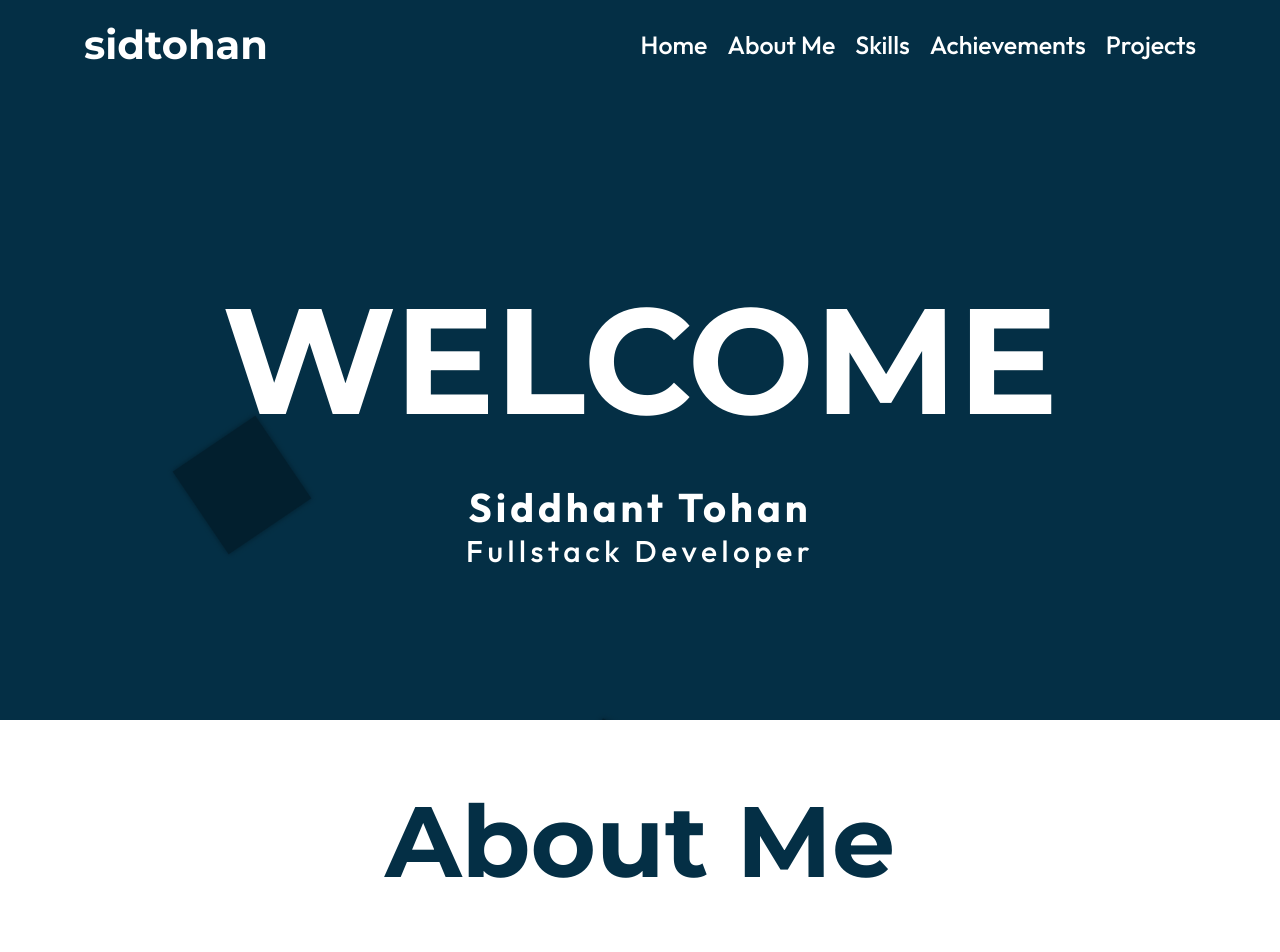
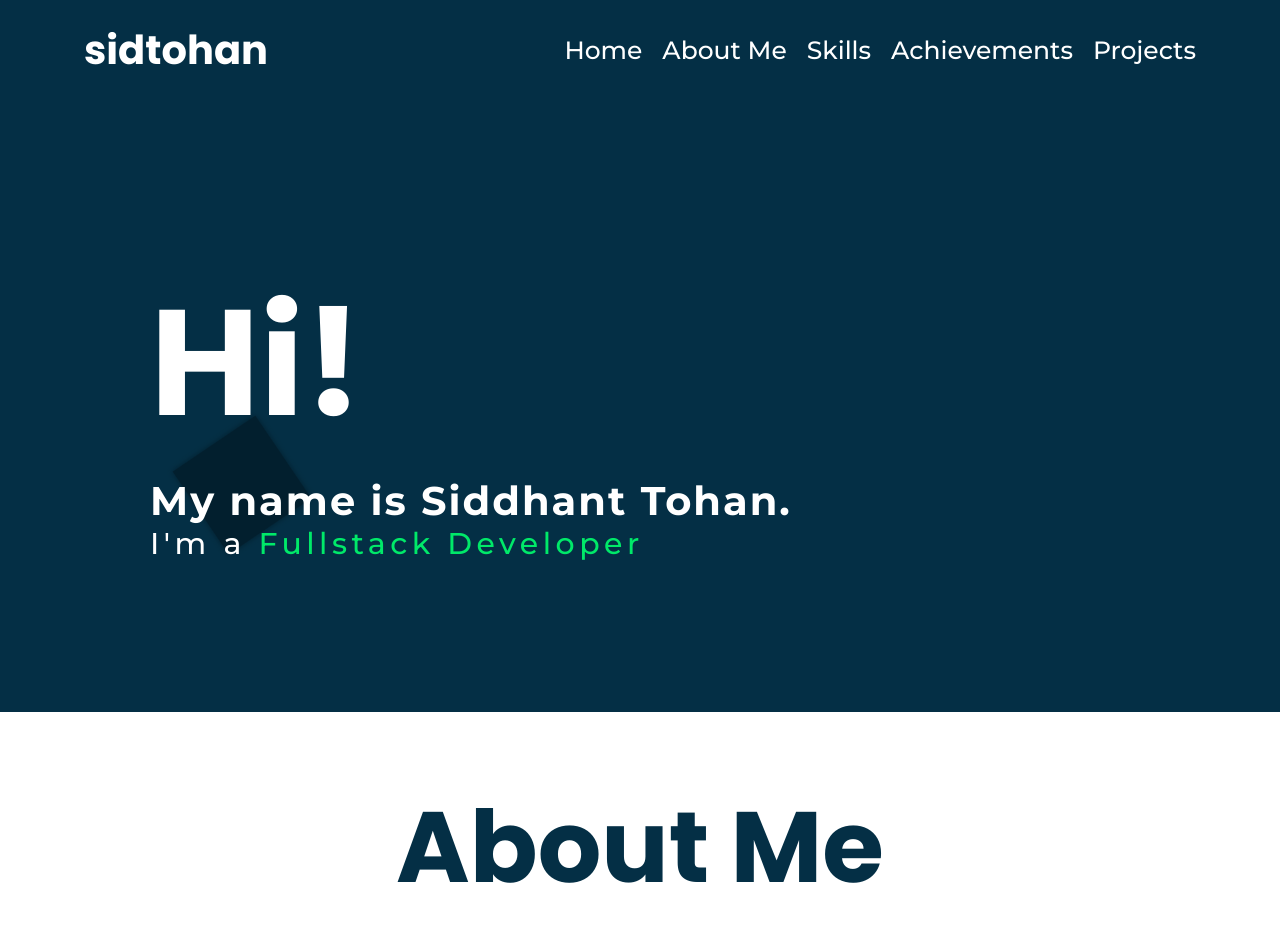
Before and after one commit to sidtohan/portfolio, a React (Create React App) app: page / in a window 1280 px wide. Shown: the top 952 px of the page. Built offline with nearby package versions, Linux system fonts and the light colour scheme.

Commit message:
made some changes to typography

```diff
--- a/src/components/Welcome.js
+++ b/src/components/Welcome.js
@@ -3,9 +3,11 @@ const Welcome = ({ name }) => {
   return (
     <>
       <section id="welcome">
-        <h2>WELCOME</h2>
-        <div className="name">{name}</div>
-        <div className="welcome-skills">Fullstack Developer</div>
+        <h2>Hi!</h2>
+        <div className="name">My name is {name}.</div>
+        <div className="welcome-skills">
+          I'm a <span className="welcome-skill-name">Fullstack Developer</span>
+        </div>
       </section>
     </>
   );
--- a/src/index.css
+++ b/src/index.css
@@ -1,4 +1,4 @@
-@import url("https://fonts.googleapis.com/css2?family=Montserrat:wght@700&family=Outfit:wght@500;600;700&display=swap");
+@import url("https://fonts.googleapis.com/css2?family=Poppins:wght@700&family=Montserrat:wght@500;600;700&display=swap");
 
 * {
   padding: 0;
@@ -9,8 +9,8 @@
 }
 
 .section-heading {
-  font-family: "Montserrat", -apple-system, BlinkMacSystemFont, "Segoe UI",
-    Roboto, Oxygen, Ubuntu, Cantarell, "Helvetica Neue", sans-serif;
+  font-family: "Poppins", -apple-system, BlinkMacSystemFont, "Segoe UI", Roboto,
+    Oxygen, Ubuntu, Cantarell, "Helvetica Neue", sans-serif;
   font-size: 100px;
   padding: 30px;
 }
@@ -25,7 +25,7 @@ header {
   align-items: center;
   color: #fff;
 
-  font-family: "Montserrat", -apple-system, BlinkMacSystemFont, "Segoe UI";
+  font-family: "Poppins", -apple-system, BlinkMacSystemFont, "Segoe UI";
 }
 
 .header-name {
@@ -42,7 +42,7 @@ header {
 }
 
 .nav-item {
-  font-family: "Outfit", -apple-system, BlinkMacSystemFont, "Segoe UI", Roboto,
+  font-family: "Montserrat", -apple-system, BlinkMacSystemFont, "Segoe UI", Roboto,
     Oxygen, Ubuntu, Cantarell, "Helvetica Neue", sans-serif;
   font-size: 25px;
   cursor: pointer;
@@ -51,36 +51,37 @@ header {
 #welcome {
   display: flex;
   flex-direction: column;
-  align-items: center;
   justify-content: center;
   width: 100%;
-  padding: 150px 0;
+  padding: 150px;
   color: #fff;
 }
 
 #welcome > h2 {
-  font-family: "Montserrat", -apple-system, BlinkMacSystemFont, "Segoe UI",
-    Roboto, Oxygen, Ubuntu, Cantarell, "Helvetica Neue", sans-serif;
+  font-family: "Poppins", -apple-system, BlinkMacSystemFont, "Segoe UI", Roboto,
+    Oxygen, Ubuntu, Cantarell, "Helvetica Neue", sans-serif;
   font-size: 150px;
-  padding: 30px;
 }
 
 .name {
-  font-family: "Outfit", -apple-system, BlinkMacSystemFont, "Segoe UI", Roboto,
+  font-family: "Montserrat", -apple-system, BlinkMacSystemFont, "Segoe UI", Roboto,
     Oxygen, Ubuntu, Cantarell, "Helvetica Neue", sans-serif;
   font-size: 40px;
   font-weight: bold;
-  letter-spacing: 0.1em;
+  letter-spacing: 0.05em;
 }
 
 .welcome-skills {
-  font-family: "Outfit", -apple-system, BlinkMacSystemFont, "Segoe UI", Roboto,
+  font-family: "Montserrat", -apple-system, BlinkMacSystemFont, "Segoe UI", Roboto,
     Oxygen, Ubuntu, Cantarell, "Helvetica Neue", sans-serif;
   font-size: 30px;
   font-weight: medium;
   letter-spacing: 0.15em;
 }
 
+.welcome-skill-name {
+  color: #00e969;
+}
 /* ABOUT ME  */
 #about-me {
   display: flex;
@@ -104,10 +105,10 @@ header {
 }
 
 .about-me-text {
-  font-family: "Outfit", -apple-system, BlinkMacSystemFont, "Segoe UI", Roboto,
+  font-family: "Montserrat", -apple-system, BlinkMacSystemFont, "Segoe UI", Roboto,
     Oxygen, Ubuntu, Cantarell, "Helvetica Neue", sans-serif;
   font-style: normal;
-  font-weight: 500;
+  font-weight: 600;
   font-size: 30px;
   color: rgb(38, 38, 38);
 }
@@ -163,15 +164,18 @@ header {
 
 .skill-card:hover {
   transform: scale(1.1);
-  border-top: #09753a solid 4px;
-  border-left: #09753a solid 4px;
-  border-bottom: #042f45 solid 4px;
-  border-right: #042f45 solid 4px;
+  border: #042f45 solid 4px;
+  animation: border-transform 1s ease-in-out forwards;
 }
 
+@keyframes border-transform {
+  to {
+    border: #00a84c solid 4px;
+  }
+}
 .skill-name {
-  font-family: "Montserrat", -apple-system, BlinkMacSystemFont, "Segoe UI",
-    Roboto, Oxygen, Ubuntu, Cantarell, "Helvetica Neue", sans-serif;
+  font-family: "Poppins", -apple-system, BlinkMacSystemFont, "Segoe UI", Roboto,
+    Oxygen, Ubuntu, Cantarell, "Helvetica Neue", sans-serif;
   text-align: center;
   font-size: 0;
 
@@ -201,7 +205,7 @@ header {
   background-color: #021f2e;
 }
 ::-webkit-scrollbar-thumb:hover {
-  background-color: #09753a;
+  background-color: #00a84c;
 }
 
 /* ACHIEVEMENTS  */
@@ -216,13 +220,13 @@ header {
 }
 
 .achievements-grid {
-  font-family: "Outfit", -apple-system, BlinkMacSystemFont, "Segoe UI", Roboto,
+  font-family: "Montserrat", -apple-system, BlinkMacSystemFont, "Segoe UI", Roboto,
     Oxygen, Ubuntu, Cantarell, "Helvetica Neue", sans-serif;
   display: grid;
   grid-template-columns: repeat(3, 1fr);
   grid-column-gap: 30px;
   grid-row-gap: 30px;
-  padding: 0 150px;
+  width: 900px;
 }
 
 .achievements-grid-ele {
```
